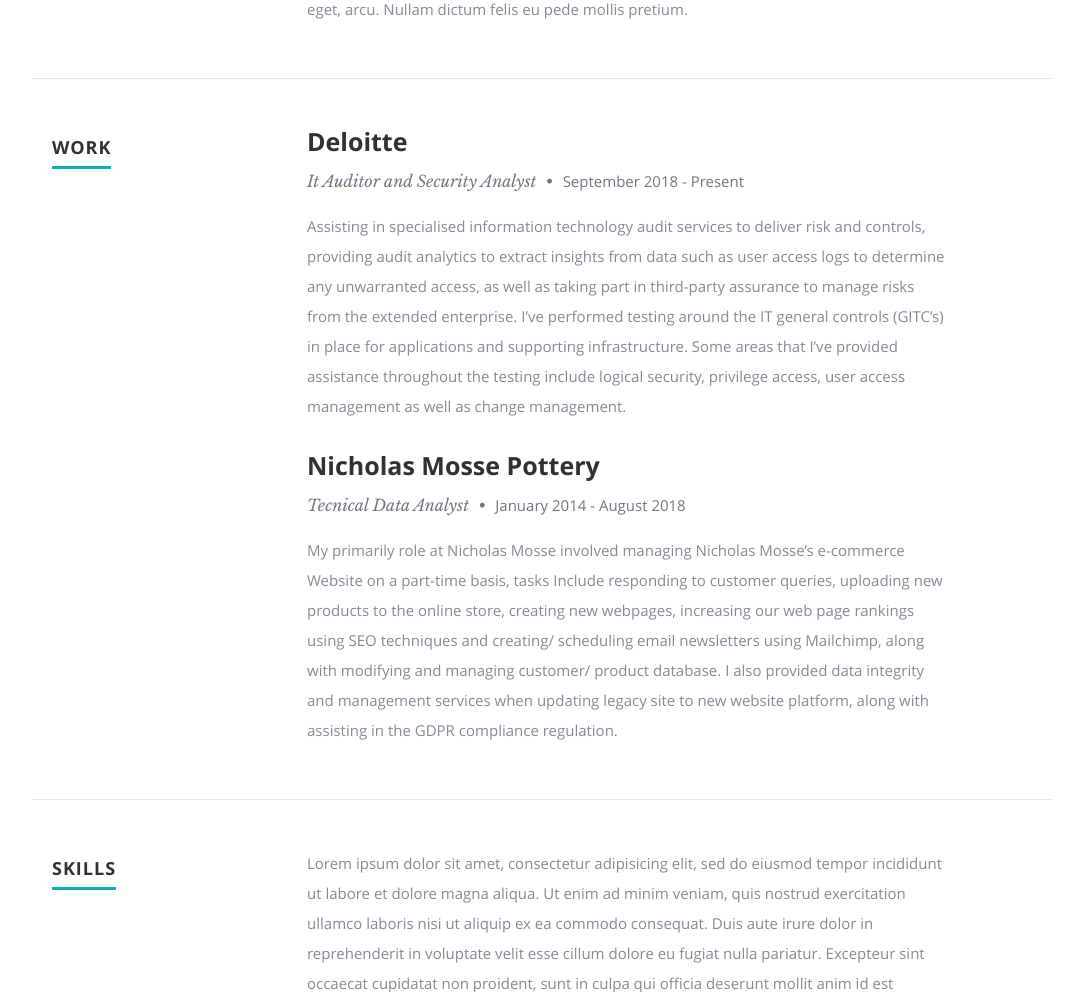
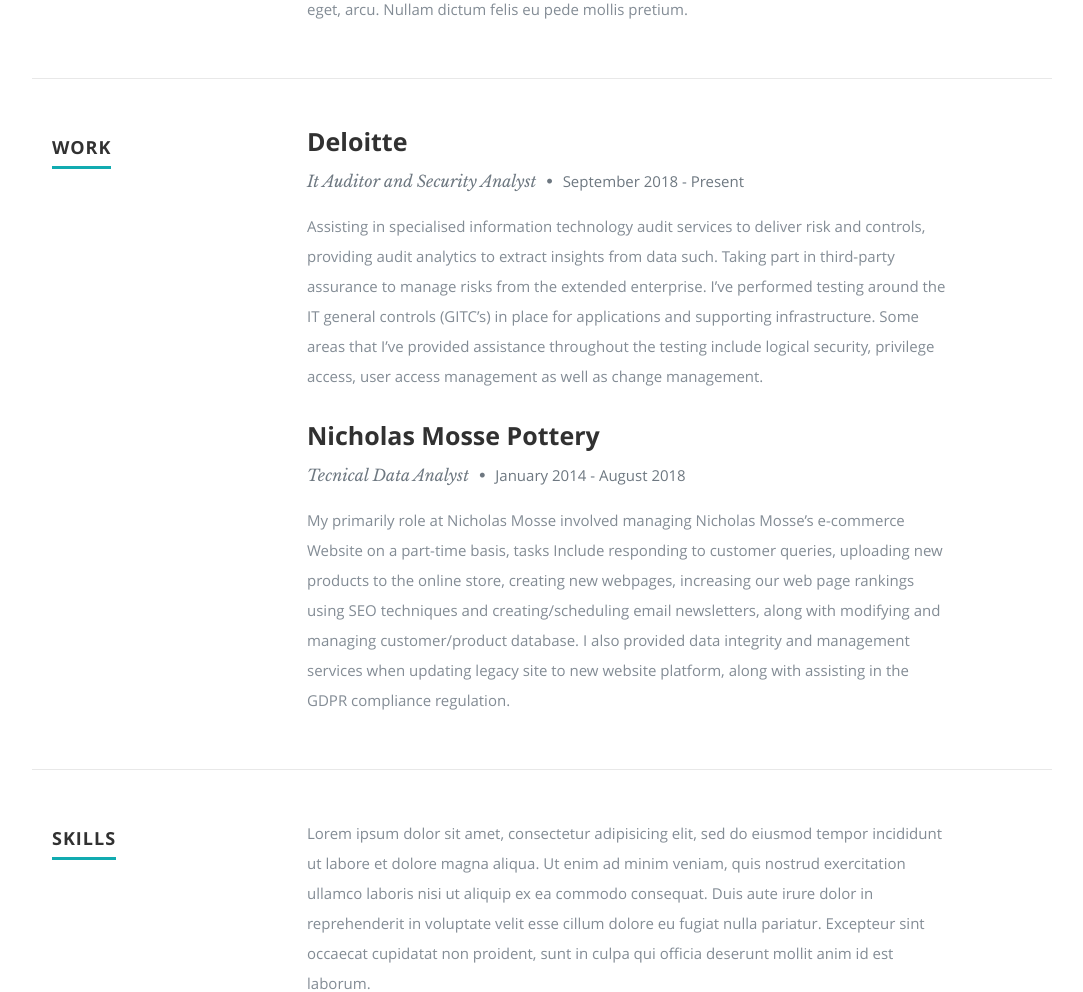
Before and after one commit to mikeyPower/cv_site, a Flask app: page / in a window 1280 px wide. Shown: the part 1706-2698 px from the top of the page, without its empty margins (98-1181 px from the left). Run offline with Flask 2, Linux system fonts and the light colour scheme; parts of the project's set-up code (start-up, migrations or seed data) failed here and were passed over; some libraries are stand-ins or nearby versions.

Commit message:
Update resume.html

```diff
--- a/app/templates/resume.html
+++ b/app/templates/resume.html
@@ -54,7 +54,7 @@
 
                <p>
                Assisting in specialised information technology audit services to deliver risk and controls, providing audit analytics
-               to extract insights from data such as user access logs to determine any unwarranted access, as well as taking part
+               to extract insights from data such. Taking part
                in third-party assurance to manage risks from the extended enterprise. I’ve performed testing around the IT general
                controls (GITC’s) in place for applications and supporting infrastructure. Some areas that I’ve provided assistance
                throughout the testing include logical security, privilege access, user access management as well as change management.
@@ -74,8 +74,8 @@
                <p>
                My primarily role at Nicholas Mosse involved managing Nicholas Mosse’s e-commerce Website on a part-time basis,
                tasks Include responding to customer queries, uploading new products to the online store, creating new webpages,
-               increasing our web page rankings using SEO techniques and creating/ scheduling email newsletters using Mailchimp,
-               along with modifying and managing customer/ product database. I also provided data integrity and management services
+               increasing our web page rankings using SEO techniques and creating/scheduling email newsletters,
+               along with modifying and managing customer/product database. I also provided data integrity and management services
                when updating legacy site to new website platform, along with assisting in the GDPR compliance regulation.
                </p>
 
```
